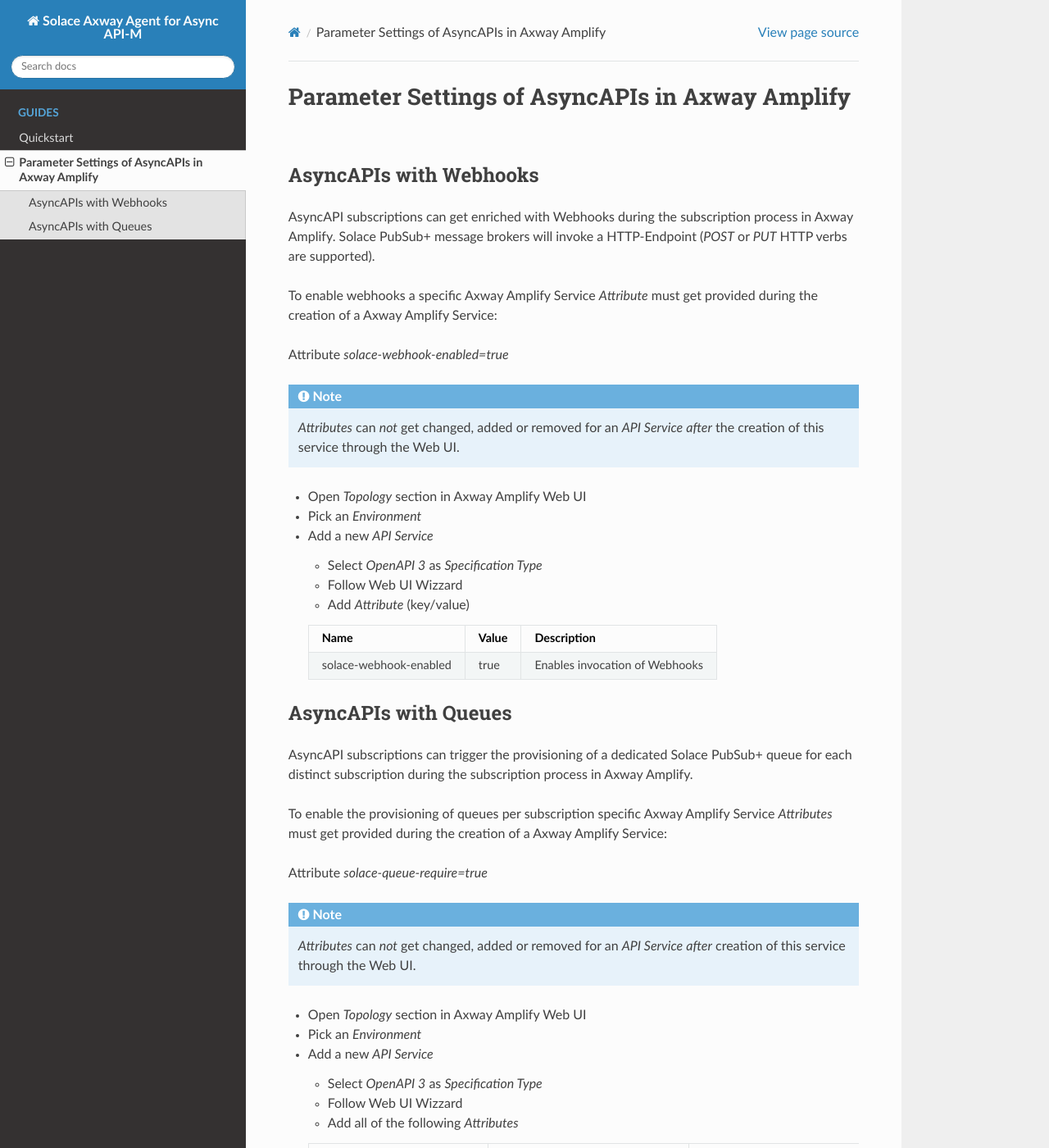
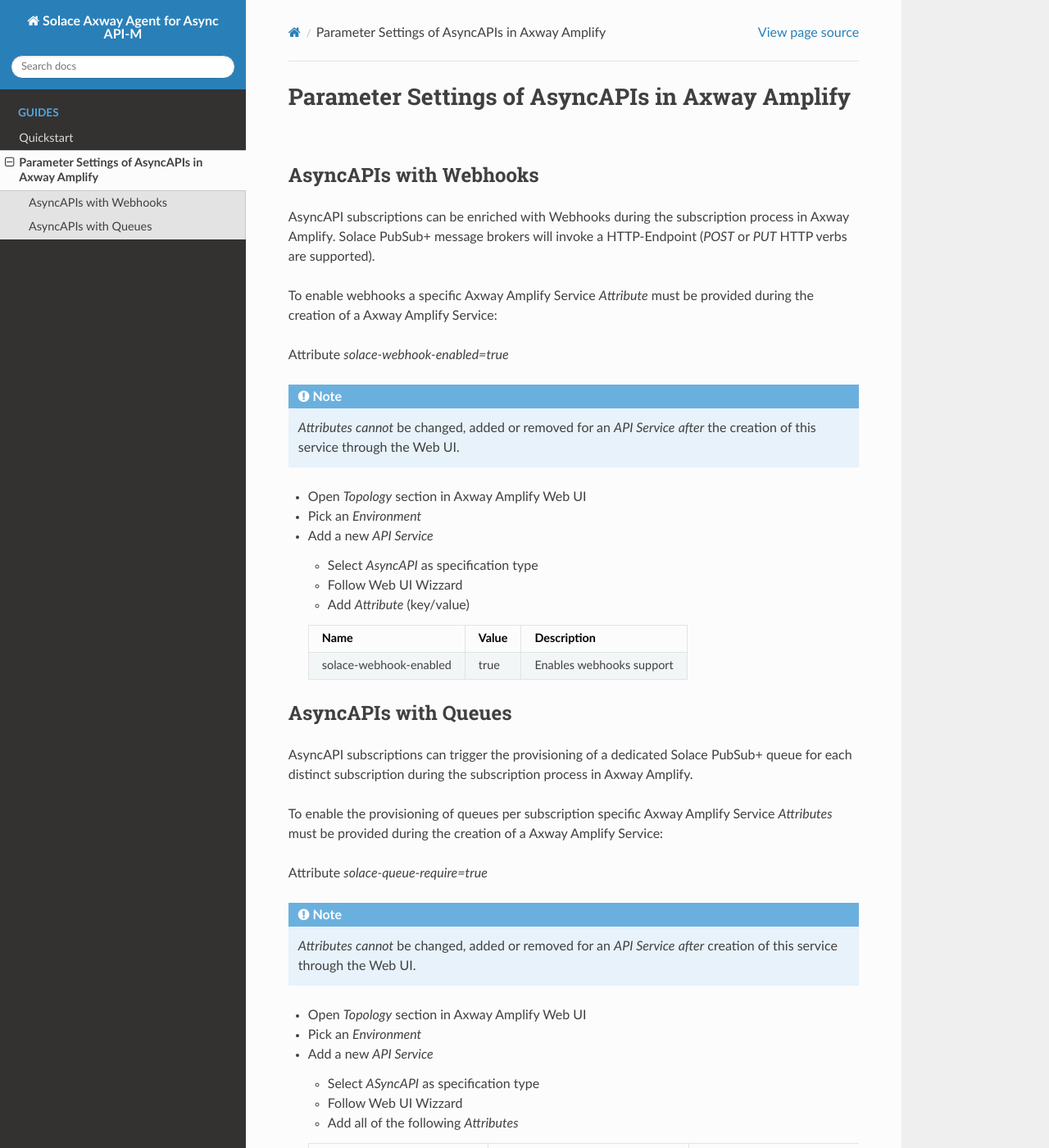
Before and after one commit to solace-iot-team/solace-axway-agent, a Sphinx documentation site: the page built from docs/source/usage/configuration.rst, in a window 1280 px wide and 1400 px high. Shown: the whole window at 82% size. Built offline with Sphinx 7.4.7 and the Read the Docs theme 2.0.0, drawn with Linux system fonts in a browser that asks for light colours; some of the changed text lies outside the part shown.

Commit message:
added docs / prepared release notes / bumped to version 0.0.20

```diff
--- a/docs/source/usage/configuration.rst
+++ b/docs/source/usage/configuration.rst
@@ -4,27 +4,27 @@
 AsyncAPIs with Webhooks
 -----------------------
 
-AsyncAPI subscriptions can get enriched with Webhooks during the subscription process in Axway Amplify. Solace PubSub+ message brokers will invoke a HTTP-Endpoint (`POST` or `PUT` HTTP verbs are supported).
+AsyncAPI subscriptions can be enriched with Webhooks during the subscription process in Axway Amplify. Solace PubSub+ message brokers will invoke a HTTP-Endpoint (`POST` or `PUT` HTTP verbs are supported).
 
-To enable webhooks a specific Axway Amplify Service `Attribute` must get provided during the creation of a Axway Amplify Service:
+To enable webhooks a specific Axway Amplify Service `Attribute` must be provided during the creation of a Axway Amplify Service:
 
 Attribute `solace-webhook-enabled=true`
 
 .. note::
-  `Attributes` can *not* get changed, added or removed for an `API Service` *after* the creation of this service through the Web UI.
+  `Attributes` *cannot* be changed, added or removed for an `API Service` *after* the creation of this service through the Web UI.
 
 * Open `Topology` section in Axway Amplify Web UI
 * Pick an `Environment`
 * Add a new `API Service`
 
-  * Select `OpenAPI 3` as `Specification Type`
+  * Select `AsyncAPI` as specification type
   * Follow Web UI Wizzard
   * Add `Attribute` (key/value)
 
   ========================== ================================ ===================================
   Name                       Value                            Description
   ========================== ================================ ===================================
-  solace-webhook-enabled     true                             Enables invocation of Webhooks
+  solace-webhook-enabled     true                             Enables webhooks support
   ========================== ================================ ===================================
 
 
@@ -33,18 +33,18 @@
 
 AsyncAPI subscriptions can trigger the provisioning of a dedicated Solace PubSub+ queue for each distinct subscription during the subscription process in Axway Amplify.
 
-To enable the provisioning of queues per subscription specific Axway Amplify Service `Attributes` must get provided during the creation of a Axway Amplify Service:
+To enable the provisioning of queues per subscription specific Axway Amplify Service `Attributes` must be provided during the creation of a Axway Amplify Service:
 
 Attribute `solace-queue-require=true`
 
 .. note::
-  `Attributes` can *not* get changed, added or removed for an `API Service` *after* creation of this service through the Web UI.
+  `Attributes` *cannot* be changed, added or removed for an `API Service` *after* creation of this service through the Web UI.
 
 * Open `Topology` section in Axway Amplify Web UI
 * Pick an `Environment`
 * Add a new `API Service`
 
-  * Select `OpenAPI 3` as `Specification Type`
+  * Select `ASyncAPI` as specification type
   * Follow Web UI Wizzard
   * Add all of the following `Attributes`
 
```
Also changed, not shown: other parts of docs/source/usage/configuration.rst (+4 -5 lines).
